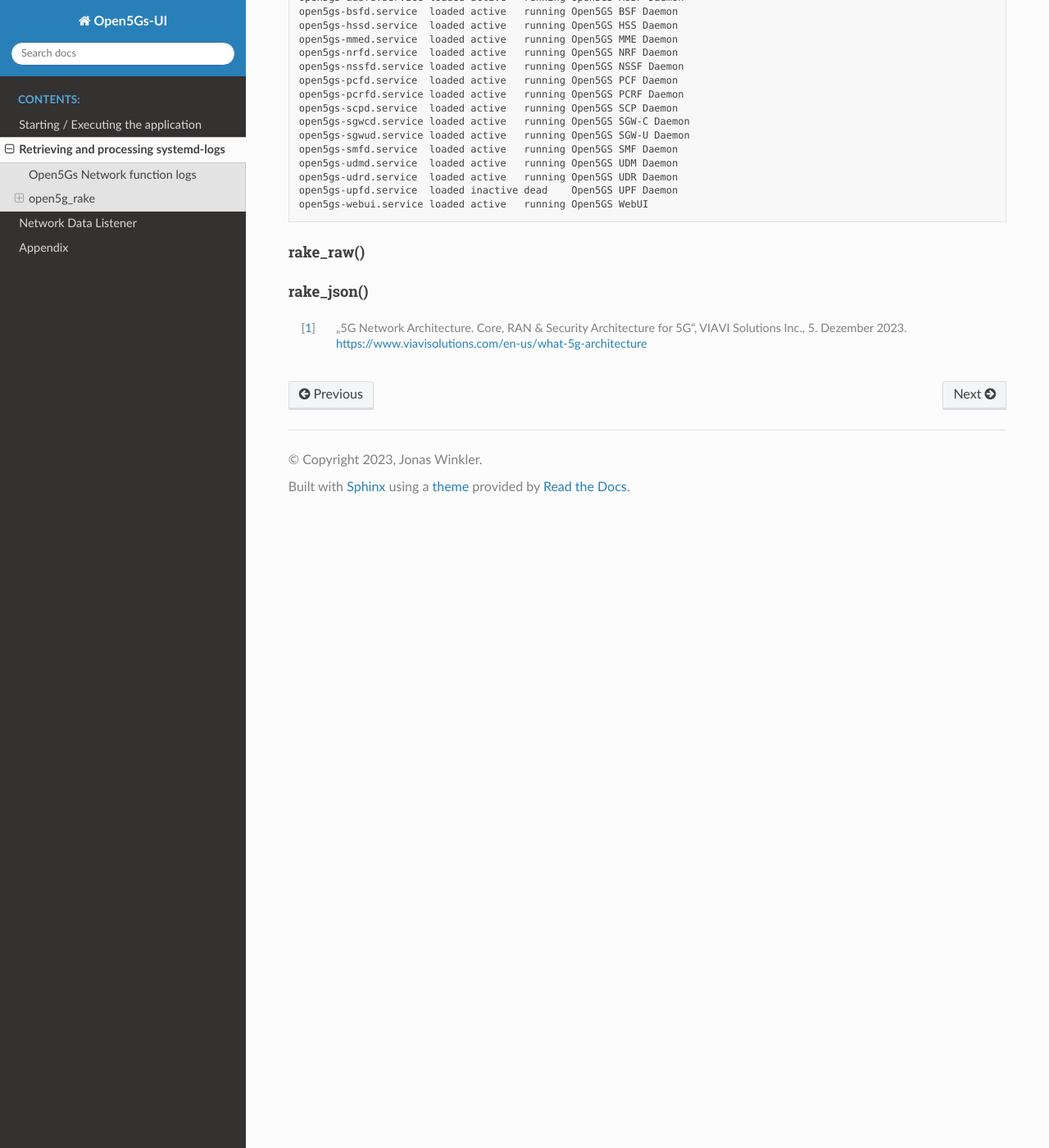
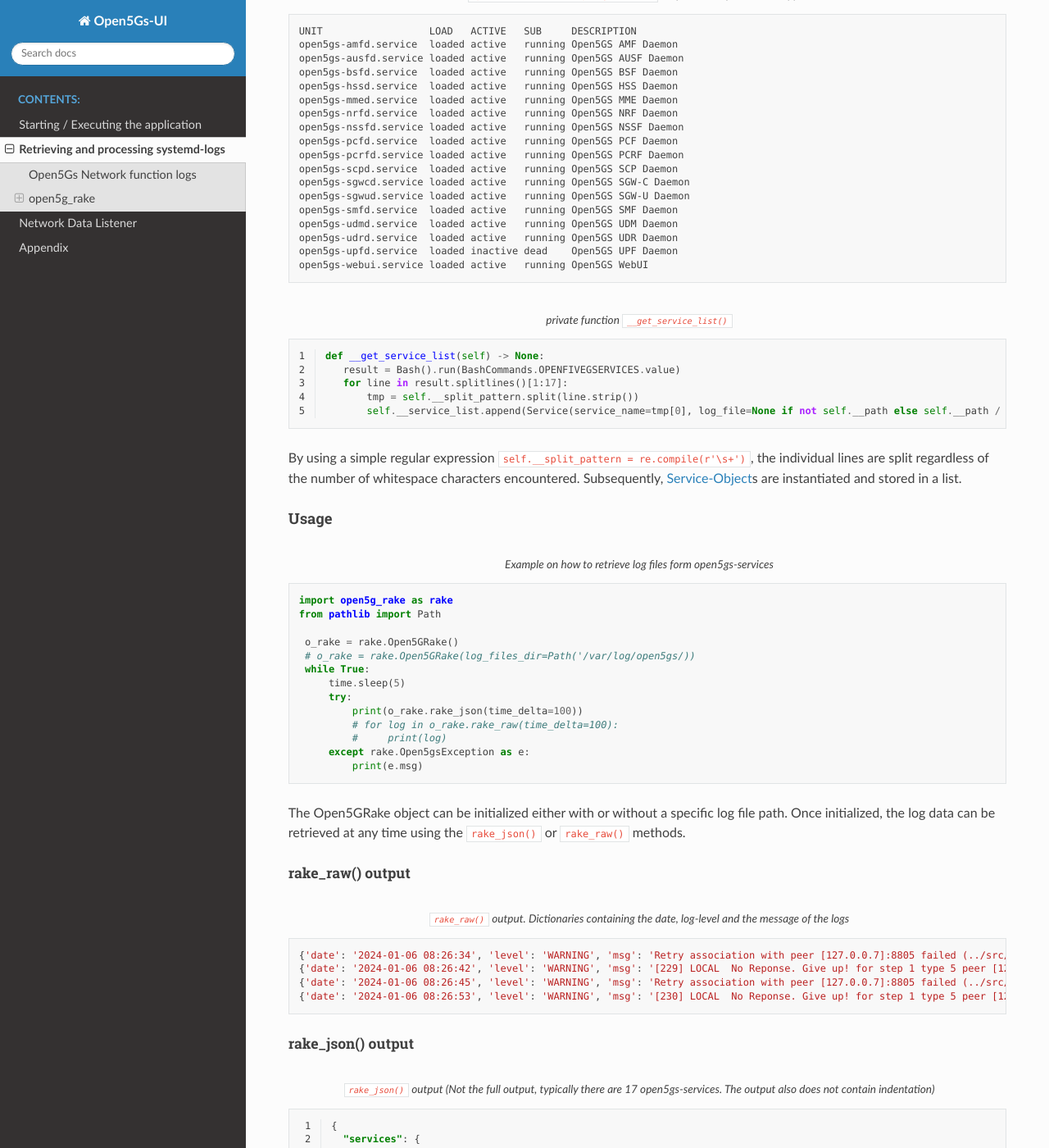
Before and after one commit to HSAnet/open5gs-ui, a Sphinx documentation site: the page built from docs/source/Logging/SystemLogs/process_logs.rst, in a window 1280 px wide and 1400 px high, scrolled down 4236 px. Shown: the whole window at 82% size. Built offline with Sphinx 7.4.7 and the Read the Docs theme 2.0.0, drawn with Linux system fonts in a browser that asks for light colours; some of the changed text lies outside the part shown.

Commit message:
finished rake docs

```diff
--- a/docs/source/Logging/SystemLogs/process_logs.rst
+++ b/docs/source/Logging/SystemLogs/process_logs.rst
@@ -188,6 +188,10 @@
 init
 ++++
 
+On initialization, the rake looks up all open5Gs services by executing the bash command
+``systemctl list-units open5gs-* --all``. The output looks as follows.
+
+
 .. code-block:: sh
    :caption: ``systemctl list-units open5gs-* --all`` output, with upf-service stopped
 
@@ -211,13 +215,102 @@
    open5gs-webui.service loaded active   running Open5GS WebUI
 
 
-rake_raw()
-++++++++++
+.. code-block:: python
+   :linenos:
+   :caption: private function ``__get_service_list()``
 
-rake_json()
-+++++++++++
+   def __get_service_list(self) -> None:
+      result = Bash().run(BashCommands.OPENFIVEGSERVICES.value)
+      for line in result.splitlines()[1:17]:
+          tmp = self.__split_pattern.split(line.strip())
+          self.__service_list.append(Service(service_name=tmp[0], log_file=None if not self.__path else self.__path / tmp[5].lower()))
 
+By using a simple regular expression ``self.__split_pattern = re.compile(r'\s+')``, the individual lines are split
+regardless of the number of whitespace characters encountered. Subsequently, `Service-Object`_\s are instantiated and
+stored in a list.
 
+Usage
++++++
+
+.. code-block:: python
+   :caption: Example on how to retrieve log files form open5gs-services
+
+   import open5g_rake as rake
+   from pathlib import Path
+
+    o_rake = rake.Open5GRake()
+    # o_rake = rake.Open5GRake(log_files_dir=Path('/var/log/open5gs/))
+    while True:
+        time.sleep(5)
+        try:
+            print(o_rake.rake_json(time_delta=100))
+            # for log in o_rake.rake_raw(time_delta=100):
+            #     print(log)
+        except rake.Open5gsException as e:
+            print(e.msg)
+
+The Open5GRake object can be initialized either with or without a specific log file path. Once initialized,
+the log data can be retrieved at any time using the ``rake_json()`` or ``rake_raw()`` methods.
+
+rake_raw() output
+_________________
+
+.. code-block:: python
+   :caption: ``rake_raw()`` output. Dictionaries containing the date, log-level and the message of the logs
+
+   {'date': '2024-01-06 08:26:34', 'level': 'WARNING', 'msg': 'Retry association with peer [127.0.0.7]:8805 failed (../src/smf/pfcp-sm.c:110)'}
+   {'date': '2024-01-06 08:26:42', 'level': 'WARNING', 'msg': '[229] LOCAL  No Reponse. Give up! for step 1 type 5 peer [127.0.0.7]:8805 (../lib/pfcp/xact.c:606)'}
+   {'date': '2024-01-06 08:26:45', 'level': 'WARNING', 'msg': 'Retry association with peer [127.0.0.7]:8805 failed (../src/smf/pfcp-sm.c:110)'}
+   {'date': '2024-01-06 08:26:53', 'level': 'WARNING', 'msg': '[230] LOCAL  No Reponse. Give up! for step 1 type 5 peer [127.0.0.7]:8805 (../lib/pfcp/xact.c:606)'}
+
+rake_json() output
+__________________
+
+.. code-block:: json
+   :caption: ``rake_json()`` output (Not the full output, typically there are 17 open5gs-services. The output also does not contain indentation)
+   :linenos:
+
+   {
+     "services": {
+       "service": [
+         {
+           "Name": "open5gs-amfd.service",
+           "Status": "True",
+           "Up since": "2024-01-06 07:44:57",
+           "CPU usage": "148",
+           "Mem usage": "1.5",
+           "logs": []
+         },
+         {
+           "Name": "open5gs-smfd.service",
+           "Status": "True",
+           "Up since": "2024-01-06 07:44:57",
+           "CPU usage": "1",
+           "Mem usage": "3.9",
+           "logs": [
+             {
+               "date": "2024-01-06 08:19:14",
+               "level": "WARNING",
+               "msg": "Retry association with peer [127.0.0.7]:8805 failed (../src/smf/pfcp-sm.c:110)"
+             },
+             {
+               "date": "2024-01-06 08:20:50",
+               "level": "WARNING",
+               "msg": "[197] LOCAL  No Reponse. Give up! for step 1 type 5 peer [127.0.0.7]:8805 (../lib/pfcp/xact.c:606)"
+             }
+           ]
+         },
+         {
+           "Name": "open5gs-upfd.service",
+           "Status": "False",
+           "Down since": "2024-01-06 08:07:27",
+           "CPU usage": "139",
+           "Mem usage": "0",
+           "logs": []
+         }
+       ]
+     }
+   }
 
 
 
--- a/docs/source/index.rst
+++ b/docs/source/index.rst
@@ -12,7 +12,7 @@
 
 
 .. toctree::
-   :maxdepth: 2
+   :maxdepth: 4
    :caption: Contents:
 
    AppStart/app_start
```
